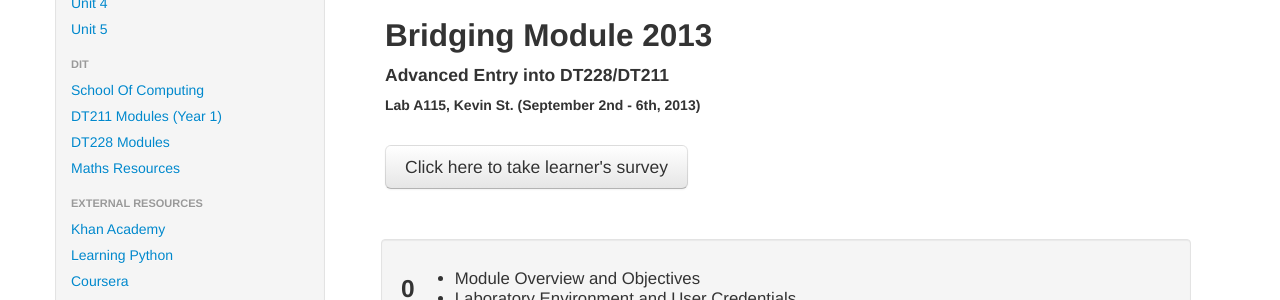
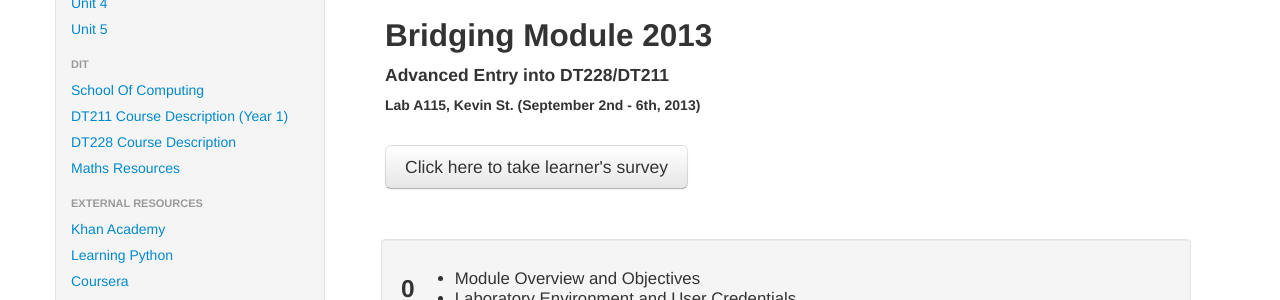
Before and after one commit to bjg/bridgingmodule2013, a Jekyll site: the page built from index.html, in a window 1280 px wide and 900 px high. Shown: the part 184-484 px from the top of the window. Built offline with Jekyll 4.4.1, drawn with Linux system fonts in a browser that asks for light colours.

Commit message:
Added program documents

```diff
--- a/_includes/unit1.html
+++ b/_includes/unit1.html
@@ -1,5 +1,5 @@
 <ul>
-    <li>Navigating around the <a href="../public/Mac_OSX_Shell.pdf">Mac OSX command line environment</a> (Bash Shell)</li>
+    <li>Navigating around the <a href="/public/Mac_OSX_Shell.pdf">Mac OSX command line environment</a> (Bash Shell)</li>
     <li>Introduction to Python Programming</li>
     <ul style="padding-left:20px">
         <li>Overview of the Python language</li>
--- a/_layouts/default.html
+++ b/_layouts/default.html
@@ -74,9 +74,9 @@
                     <li><a href="#unit5" disabled="true">Unit 5</a></li>
                     <li class="nav-header">DIT</li>
                     <li><a href="http://www.comp.dit.ie">School Of Computing</a></li>
-                    <li><a href="http://www.comp.dit.ie/dt211/DT211_1_Syllabi/Stage1_Internal.html">DT211 Modules (Year
+                    <li><a href="/public/DT211-Part-B-v18_11_2011.pdf">DT211 Course Description (Year
                         1)</a></li>
-                    <li><a href="http://www.lttc.ie/coursewise/streams/385/">DT228 Modules</a></li>
+                    <li><a href="/public/dt228_b-ver1.1-official.pdf">DT228 Course Description</a></li>
                     <li>
                         <a href="http://www.dit.ie/colleges/collegeofsciencesandhealth/studentresources/mathsresources/">Maths
                             Resources</a></li>
```
Also changed, not shown: 2 other files.
